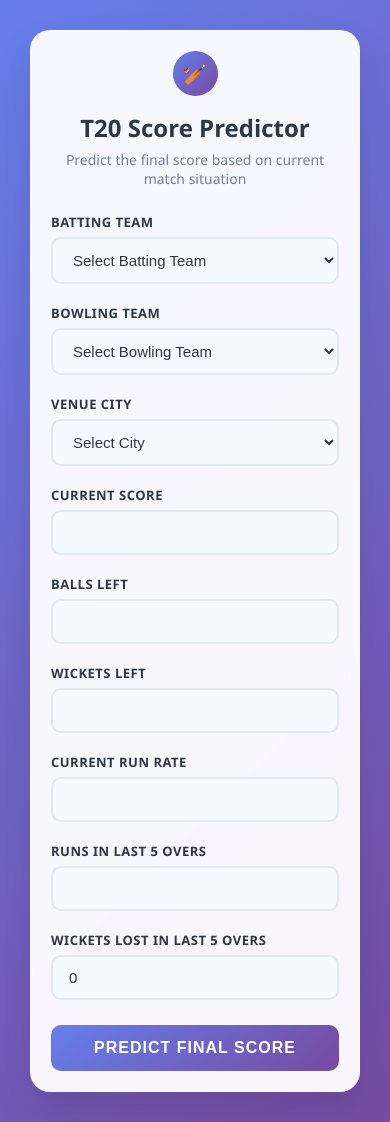
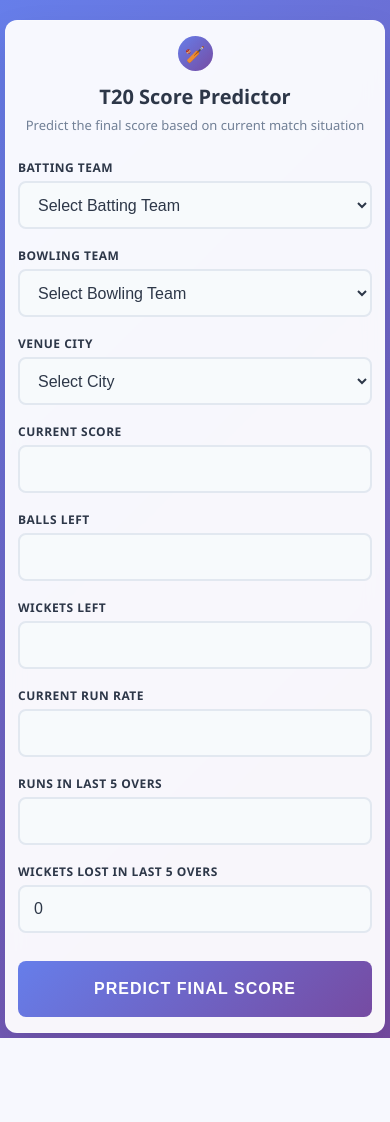
Before and after one commit to i-satyamsaurabh/Cricket-Score-Predictor, a Flask app: page / in a window 390 px wide. After the commit the page ends 1038 px from the top, so only its background shows below. Run offline with Flask 3, Linux system fonts and the light colour scheme.

Commit message:
Update index.html

```diff
--- a/templates/index.html
+++ b/templates/index.html
@@ -19,7 +19,7 @@
             display: flex;
             align-items: center;
             justify-content: center;
-            padding: 20px;
+            padding: 10px;
         }
 
         .container {
@@ -101,6 +101,8 @@
             transition: all 0.3s ease;
             background: #f7fafc;
             color: #2d3748;
+            min-height: 48px;
+            /* Better touch target for mobile */
         }
 
         input:focus,
@@ -127,7 +129,7 @@
 
         .predict-btn {
             width: 100%;
-            padding: 14px;
+            padding: 16px;
             background: linear-gradient(135deg, #667eea 0%, #764ba2 100%);
             color: white;
             border: none;
@@ -139,6 +141,8 @@
             text-transform: uppercase;
             letter-spacing: 1px;
             margin-top: 5px;
+            min-height: 56px;
+            /* Better touch target */
         }
 
         .predict-btn:hover {
@@ -235,23 +239,6 @@
             gap: 20px;
         }
 
-        @media (max-width: 768px) {
-
-            .form-row,
-            .form-row-2,
-            .form-row-3,
-            .form-row-4 {
-                grid-template-columns: 1fr;
-                gap: 0;
-            }
-
-            .container {
-                padding: 20px;
-                margin: 10px;
-                max-width: 95%;
-            }
-        }
-
         .tooltip {
             position: absolute;
             right: 10px;
@@ -291,6 +278,174 @@
             font-size: 24px;
             font-weight: 700;
             margin-bottom: 10px;
+        }
+
+        /* Mobile-specific styles */
+        @media (max-width: 768px) {
+            body {
+                padding: 5px;
+                align-items: flex-start;
+                padding-top: 20px;
+            }
+
+            .container {
+                padding: 20px 15px;
+                margin: 0;
+                max-width: 100%;
+                border-radius: 15px;
+                min-height: auto;
+            }
+
+            .header h1 {
+                font-size: 22px;
+            }
+
+            .header p {
+                font-size: 13px;
+            }
+
+            .cricket-icon {
+                width: 40px;
+                height: 40px;
+                font-size: 18px;
+                margin-bottom: 12px;
+            }
+
+            .form-row,
+            .form-row-2,
+            .form-row-3,
+            .form-row-4 {
+                grid-template-columns: 1fr;
+                gap: 0;
+            }
+
+            .form-group {
+                margin-bottom: 18px;
+            }
+
+            label {
+                font-size: 12px;
+                margin-bottom: 5px;
+            }
+
+            input,
+            select {
+                padding: 14px 16px;
+                font-size: 16px;
+                /* Prevents zoom on iOS */
+                border-radius: 8px;
+                min-height: 50px;
+            }
+
+            .predict-btn {
+                padding: 18px;
+                font-size: 16px;
+                border-radius: 8px;
+                min-height: 58px;
+                margin-top: 10px;
+            }
+
+            .result {
+                font-size: 18px;
+                padding: 18px 15px;
+                border-radius: 8px;
+            }
+
+            .score-range {
+                font-size: 20px;
+                line-height: 1.3;
+            }
+
+            .insights {
+                font-size: 13px;
+                padding: 12px;
+                margin-top: 12px;
+            }
+
+            .insights h4 {
+                font-size: 14px;
+                margin-bottom: 8px;
+            }
+
+            .insights li {
+                margin: 6px 0;
+                font-size: 12px;
+            }
+
+            .tooltip {
+                display: none;
+                /* Hide tooltips on mobile to avoid clutter */
+            }
+
+            .validation-icon {
+                top: 42px;
+                right: 14px;
+                font-size: 14px;
+            }
+
+            .error {
+                font-size: 11px;
+                margin-top: 4px;
+            }
+        }
+
+        /* Extra small screens */
+        @media (max-width: 480px) {
+            .container {
+                padding: 15px 12px;
+                border-radius: 12px;
+            }
+
+            .header h1 {
+                font-size: 20px;
+            }
+
+            .cricket-icon {
+                width: 35px;
+                height: 35px;
+                font-size: 16px;
+            }
+
+            input,
+            select {
+                padding: 12px 14px;
+                min-height: 48px;
+            }
+
+            .predict-btn {
+                padding: 16px;
+                min-height: 56px;
+            }
+
+            .result {
+                font-size: 16px;
+                padding: 16px 12px;
+            }
+
+            .score-range {
+                font-size: 18px;
+            }
+        }
+
+        /* Landscape orientation on mobile */
+        @media (max-width: 768px) and (orientation: landscape) {
+            body {
+                padding-top: 10px;
+            }
+
+            .container {
+                margin: 10px 0;
+            }
+
+            .form-row {
+                grid-template-columns: 1fr 1fr;
+                gap: 15px;
+            }
+
+            .form-row-2 {
+                grid-template-columns: 1fr 1fr;
+                gap: 15px;
+            }
         }
     </style>
 </head>
```
